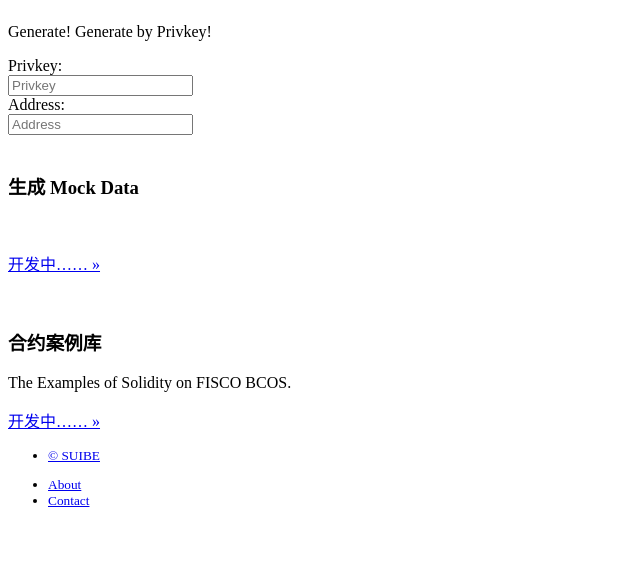
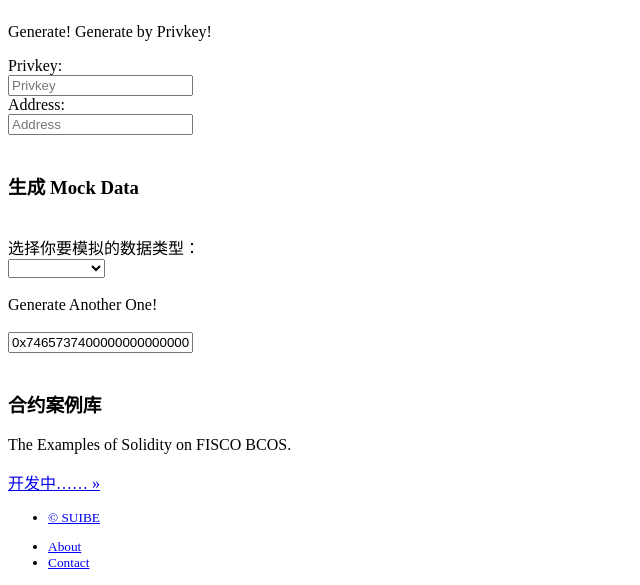
Before and after one commit to SUIBE-Blockchain/FISCO-BCOS-Toolbox, a Flask app: template fisco_bcos_toolbox/templates/public/home.html in a window 1280 px wide. Shown: the part 391-976 px from the top of the page, without its empty margins (0-640 px from the left). Before the commit the page ends 898 px from the top, so only its background shows below. Run offline with Flask 2, Linux system fonts and the light colour scheme; the template is opened without the code that fills it: most values are stand-ins (such as "Sample title", 1, 10 or a date in 2020); form fields are guessed from the names that the template uses; parts of the project's set-up code (start-up, migrations or seed data) failed here and were passed over; some libraries are stand-ins or nearby versions.

Commit message:
feat: add mock data preliminary

```diff
--- a/fisco_bcos_toolbox/public/views.py
+++ b/fisco_bcos_toolbox/public/views.py
@@ -40,7 +40,9 @@
             return redirect(redirect_url)
         else:
             flash_errors(form)
-    return render_template("public/home.html", form=form)
+    # TODO
+    mock_data = ["byte32", "int", "bytes"]
+    return render_template("public/home.html", form=form, mock_data = mock_data)
 
 
 @blueprint.route("/logout/")
--- a/fisco_bcos_toolbox/templates/public/home.html
+++ b/fisco_bcos_toolbox/templates/public/home.html
@@ -44,7 +44,29 @@
     <div class="col-lg-8">
       <h3><i class="fa fa-flask"></i> 生成 Mock Data</h3>
       <br>
-      <p><a href="https://github.com/SUIBE-Blockchain/fisco_bcos_toolbox" class="btn btn-outline-secondary">开发中…… &raquo;</a></p>
+      <div class="form-group">
+        <label class="control-label">选择你要模拟的数据类型：</label>
+        <br>
+          <div class="selectContainer">
+            <div class="input-group">
+                <span class="input-group-addon"><i class="glyphicon glyphicon-list"></i></span>
+              <select  v-model="mock_type" v-on:change="generate_mock_data(mock_type)" name="select-mock-type" class="form-control selectpicker" >
+                {% for item in mock_data %}
+                  <option value={{item}}>{{item}}</option>
+                {% endfor %}
+              </select>
+            </div>
+          </div>
+          <br>
+          <a class="btn btn-outline-secondary" v-on:click="generate_mock_data(mock_type)">Generate Another One!</a>
+          <br>
+          <br>
+
+          <div class="input-group mb-3">
+            <input v-model="mock_data" type="text" class="form-control" placeholder="Mock-Data" aria-label="Mock-Data" aria-describedby="basic-addon1">
+          </div>
+
+        </div>
    </div>
   </div>
   <br>
@@ -65,7 +87,9 @@
     data:
     {
       priv: "",
-      addr: ""
+      addr: "",
+      mock_type: "byte32",
+      mock_data: "0x7465737400000000000000000000000000000000000000000000000000000000",
     },
     methods:
     {
@@ -108,7 +132,19 @@
         .catch(function(error){
 
         })
-    }}
+    },
+    generate_mock_data:function(mock_type){
+      if(mock_type=="byte32"){
+        context.mock_data="0x7465737400000000000000000000000000000000000000000000000000000000"
+      }
+      else if(mock_type=="int"){
+        context.mock_data=3
+      }
+      else if(mock_type=="bytes"){
+        context.mock_data="0x233"
+      }
+    }
+    }
 
   })
 </script>
```
